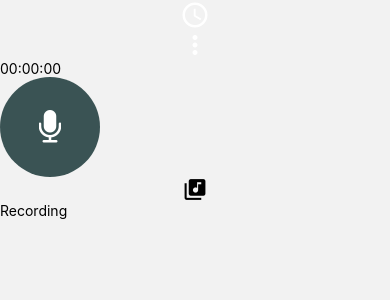
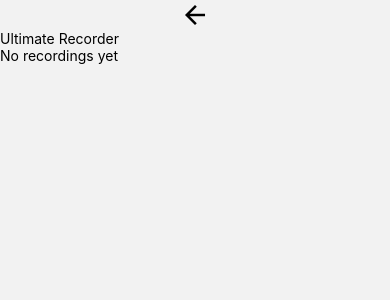
Before and after one commit to fidelmordzinu/ultimate-recorder, a React Native app: screen /Recordings in a window 390 px wide. Shown: the top 300 px of the page. Built offline with nearby package versions, Linux system fonts and the light colour scheme; what tailwindcss-react-native would draw is missing.

Commit message:
New commit

```diff
--- a/App.js
+++ b/App.js
@@ -3,6 +3,7 @@
 import { createNativeStackNavigator } from "@react-navigation/native-stack";
 import HomeScreen from "./screens/HomeScreen";
 import { SafeAreaProvider } from "react-native-safe-area-context";
+import RecordingsScreen from "./screens/RecordingsScreen";
 
 const Stack = createNativeStackNavigator();
 
@@ -13,6 +14,7 @@
         <TailwindProvider>
           <Stack.Navigator screenOptions={{ headerShown: false }}>
             <Stack.Screen name="Home" component={HomeScreen} />
+            <Stack.Screen name="Recordings" component={RecordingsScreen} />
           </Stack.Navigator>
         </TailwindProvider>
       </NavigationContainer>
--- a/screens/HomeScreen.js
+++ b/screens/HomeScreen.js
@@ -4,7 +4,7 @@
 import { Icon } from "@rneui/themed";
 import { Audio, AVPlaybackStatus } from "expo-av";
 
-const HomeScreen = () => {
+const HomeScreen = ({ navigation }) => {
   const [recording, setRecording] = React.useState();
   const [pausing, setPausing] = React.useState(true);
 
@@ -45,14 +45,13 @@
   }
   return (
     <SafeAreaView style={{ flex: 1 }}>
-      <View className="flex-1 justify-center items-center bg-white ">
-        <View className="flex-2 p-5 items-end justify-end w-full flex-row space-x-2">
-          <Icon name="access-time" type="material" color="white" size={30} />
-          <Icon name="more-vert" type="material" color="white" size={30} />
+      <View className="flex-1 bg-white ">
+        <View className="flex-2 p-5 justify-end w-full flex-row space-x-2">
+          <Icon name="more-vert" type="material" color="black" size={30} />
         </View>
         <View className="flex-1 ">
           <View className="flex-1 justify-center items-center">
-            <Text className=" text-6xl text-gray-300">00:00:00</Text>
+            <Text className=" text-6xl text-gray-400">00:00:00</Text>
           </View>
           <View className="flex-1 justify-center items-center">
             <Pressable
@@ -113,6 +112,7 @@
         </View>
         {recording ? null : (
           <View className="flex-2 p-5 justify-end flex-row w-full ">
+            <Pressable onPress={() => navigation.navigate("Recordings")}>
               <View className="flex-row space-x-2">
                 <Icon
                   name="library-music"
@@ -122,6 +122,7 @@
                 />
                 <Text className="text-black text-lg">Recording</Text>
               </View>
+            </Pressable>
           </View>
         )}
       </View>
--- /dev/null
+++ b/screens/RecordingsScreen.js
@@ -0,0 +1,88 @@
+import { View, Text, Pressable, StyleSheet } from "react-native";
+import React from "react";
+import { SafeAreaView } from "react-native-safe-area-context";
+import { Icon } from "@rneui/themed";
+import { Audio, AVPlaybackStatus } from "expo-av";
+
+const HomeScreen = ({ navigation }) => {
+  const [recording, setRecording] = React.useState();
+  const [pausing, setPausing] = React.useState(true);
+
+  async function startRecording() {
+    try {
+      console.log("Requesting permissions..");
+      await Audio.requestPermissionsAsync();
+      await Audio.setAudioModeAsync({
+        allowsRecordingIOS: true,
+        playsInSilentModeIOS: true,
+      });
+
+      console.log("Starting recording..");
+      const { recording } = await Audio.Recording.createAsync(
+        Audio.RECORDING_OPTIONS_PRESET_HIGH_QUALITY
+      );
+      setRecording(recording);
+      setPausing(false);
+      console.log("Recording started");
+    } catch (err) {
+      console.error("Failed to start recording", err);
+    }
+  }
+
+  async function stopPausing() {
+    console.log("Pausing recording..");
+    await recording.pauseAsync();
+    setPausing(true);
+    console.log("Recording paused", await recording.getStatusAsync());
+  }
+
+  async function stopRecording() {
+    console.log("Stopping recording..");
+    setRecording(undefined);
+    await recording.stopAndUnloadAsync();
+    const uri = recording.getURI();
+    console.log("Recording stopped and stored at", uri);
+  }
+  return (
+    <SafeAreaView style={{ flex: 1 }}>
+      <View className="flex-1 bg-white ">
+        <View className="flex-2 p-5 w-full flex-row space-x-2">
+          <Pressable
+            className="flex-1"
+            onPress={() => navigation.navigate("Home")}
+          >
+            <View className=" flex-row">
+              <Icon name="arrow-back" type="material" color="black" size={30} />
+
+              <Text className=" pl-2 text-lg">Ultimate Recorder</Text>
+            </View>
+          </Pressable>
+        </View>
+        <View className="flex-1 items-center justify-center">
+          <Text>No recordings yet</Text>
+        </View>
+      </View>
+    </SafeAreaView>
+  );
+};
+const styles = StyleSheet.create({
+  pressableLarge: {
+    display: "flex",
+    justifyContent: "center",
+    alignItems: "center",
+    borderRadius: 100,
+    padding: 12,
+    width: 100,
+    height: 100,
+  },
+  pressableSmall: {
+    display: "flex",
+    justifyContent: "center",
+    alignItems: "center",
+    borderRadius: 60,
+    padding: 10,
+    width: 60,
+    height: 60,
+  },
+});
+export default HomeScreen;
```
Lines whose indentation alone changed are shown as unchanged.
